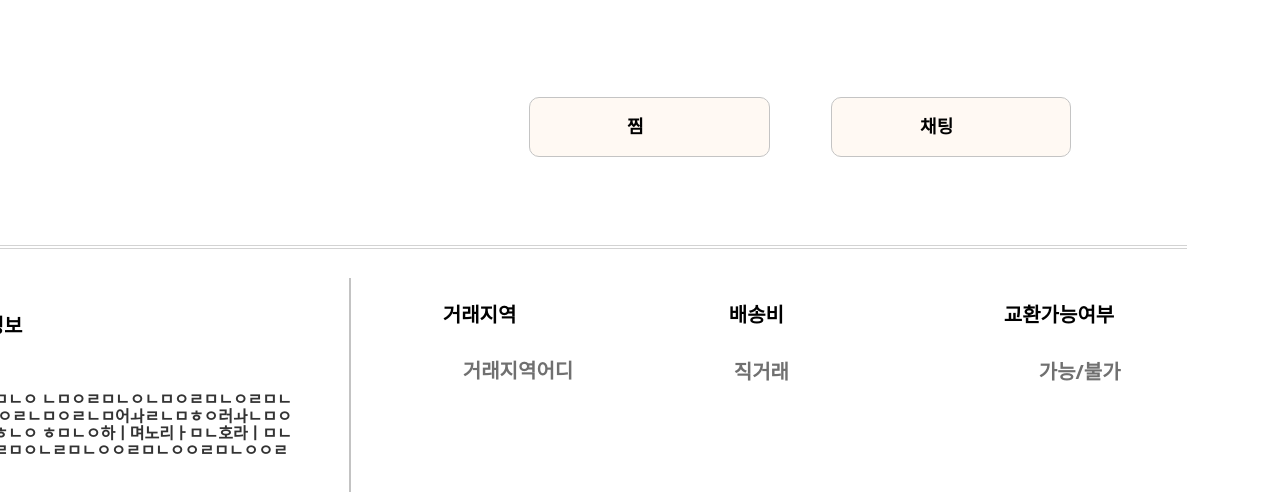
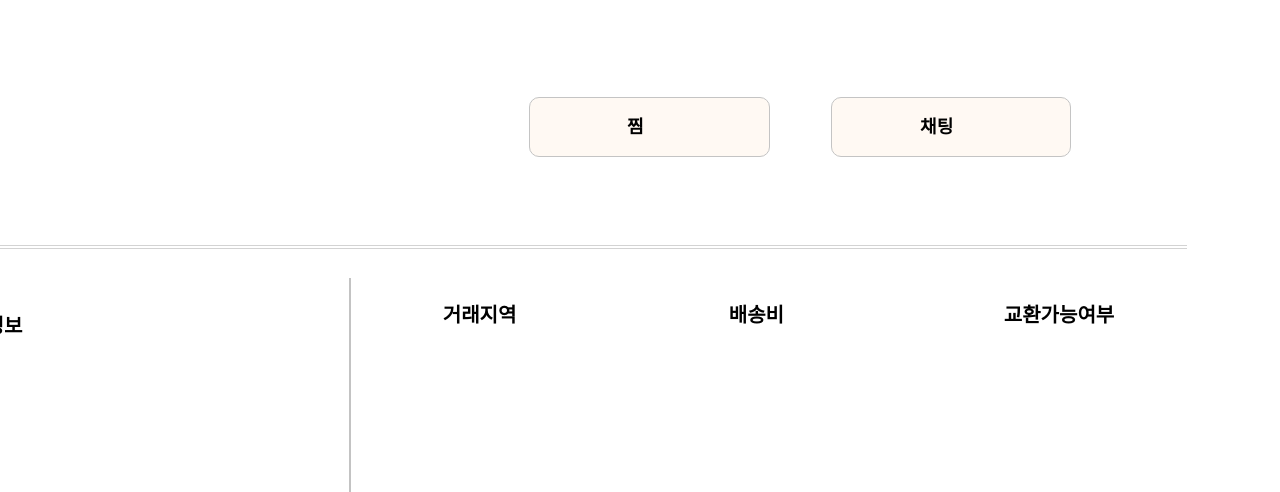
Before and after one commit to RenewWear/Front_Final, a React (Vite) app: page /sell in a window 1280 px wide. Shown: the part 616-1108 px from the top of the page. Built offline with nearby package versions, Linux system fonts and the light colour scheme.

Commit message:
Update LowerSell.jsx

```diff
--- a/src/components_sell/LowerSell.jsx
+++ b/src/components_sell/LowerSell.jsx
@@ -1,6 +1,8 @@
 import "./LowerSell.css";
+import axios from 'axios';
 
-const LowerSell = () => {
+const LowerSell = ({location, delivery, exchange,body}) => {
+
   return (
     <div className="frame-wrapper3">
 
@@ -25,21 +27,21 @@ const LowerSell = () => {
                           <div className="wrapper7">
                             <b className="b12">거래지역</b>
                           </div>
-                          <b className="place">거래지역어디</b>
+                          <b className="place">{location}</b>
                         </div>
                       </div>
                       <div className="frame-parent7">
                         <div className="wrapper8">
                           <b className="b14">배송비</b>
                         </div>
-                        <b className="deliveryFee">직거래</b>
+                        <b className="deliveryFee">{delivery}</b>
                       </div>
                       <div className="frame-wrapper8">
                         <div className="frame-parent8">
                           <div className="wrapper9">
                             <b className="b16">교환가능여부</b>
                           </div>
-                          <b className="trade-ok">가능/불가</b>
+                          <b className="trade-ok">{exchange}</b>
                         </div>
                       </div>
                     </div>
@@ -52,12 +54,7 @@ const LowerSell = () => {
 
                   <div className="div6">
                     <span className="txt">
-                      <p className="product-information">
-                        ㄴㅇㄹㄴㅁㄴㅇㄹㅁㄴㅇㄹㅁㄴㅇㄹㅁㄴㅇㄹㅁㄴㅇ
-                        ㄴㅁㅇㄹㅁㄴㅇㄴㅁㅇㄹㅁㄴㅇㄹㅁㄴㅇㄹㅁㄴ
-                        ㅇㄹㄴㅁㅇㄹㅁㄴㅇㄹㅁㄴㅇㄹㄴㅁㅇㄹㄴㅁㅇㄹㄴㅁ어ㅘㄹㄴㅁㅎㅇ러ㅘㄴㅁㅇㅎ라ㅓㅗㄴㄹ히ㅗㅓㅏㄴㅇ롸ㅓ모하ㅓㅣㅇㄴㅎㄴㅇ
-                        ㅎㅁㄴㅇ하ㅣ며노리ㅏㅁㄴ호라ㅣㅁㄴㅇ홈니ㅏ호ㅕㅑㅇㄹㅁㄴㅇㄹㅁㄴㅇㄹㅁㅇㄴㄹㅁㅇㄴㄹㅁㄴㅇㅇㄹㅁㄴㅇㅇㄹㅁㄴㅇㅇㄹ
-                      </p>
+                      <p className="product-information">{body}</p>
                     </span>
                   </div>
                   <div className="vertical-line"></div>
```
